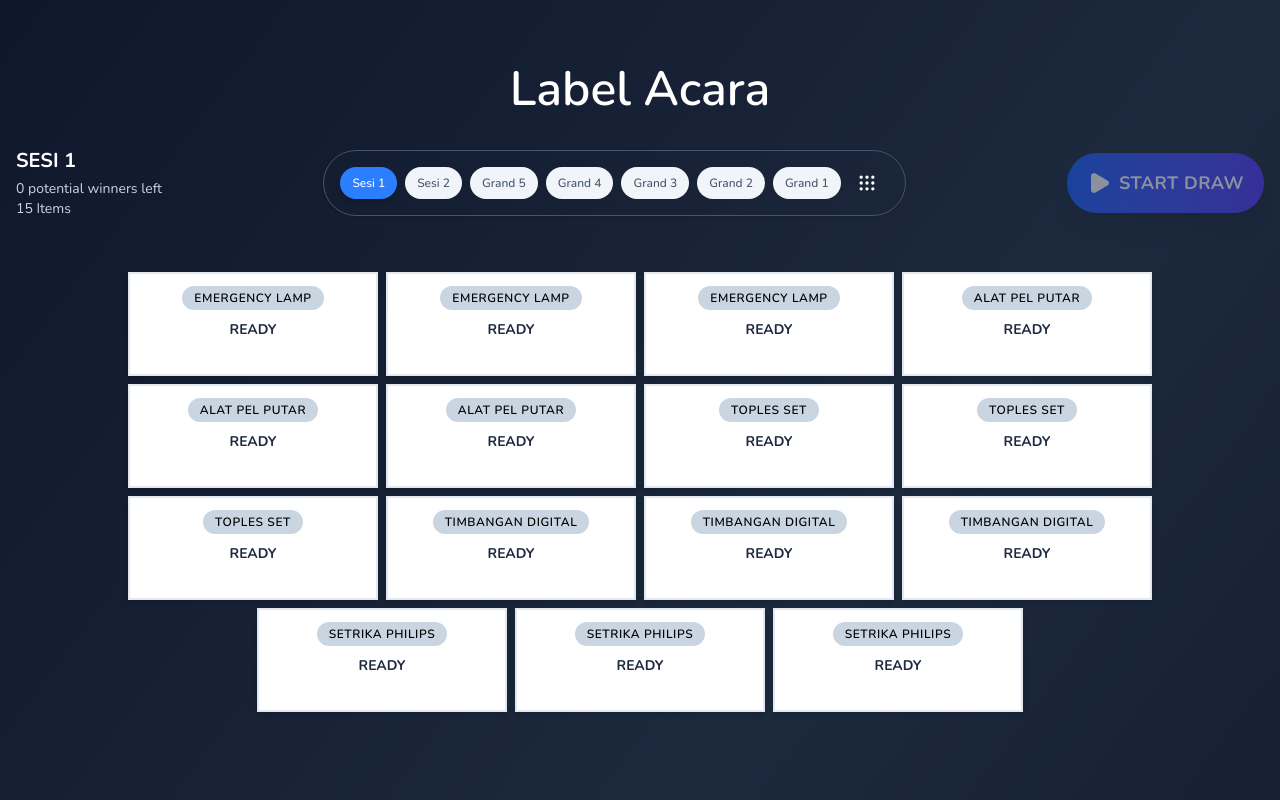
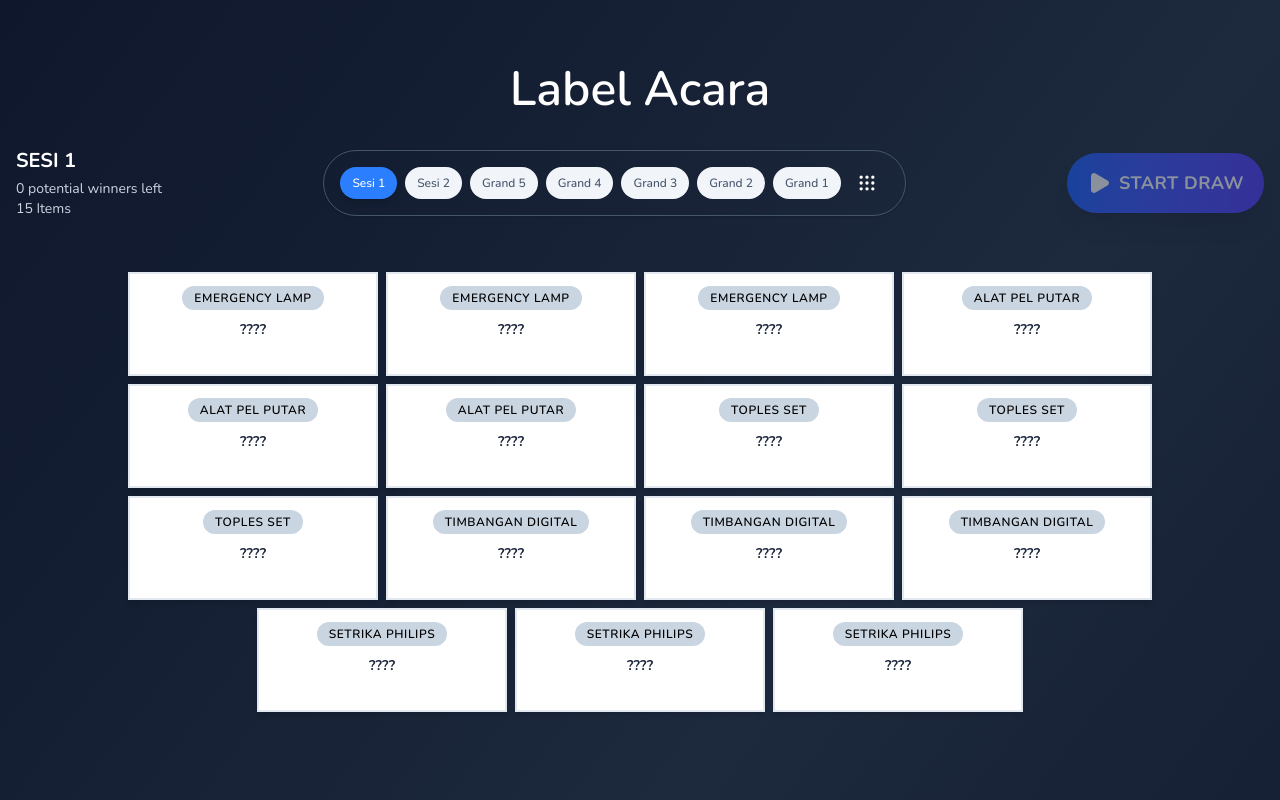
Before and after one commit to rizzzky78/prize-batch-drawer, a Next.js app: page / in a window 1280 px wide. Shown: the top 800 px of the page. Built offline with nearby package versions, Linux system fonts and the light colour scheme.

Commit message:
feat: change label

```diff
--- a/src/components/DoorprizeMachine.tsx
+++ b/src/components/DoorprizeMachine.tsx
@@ -262,7 +262,7 @@ export const DoorprizeMachine = () => {
   // we want: base + maxIndex*500 = 9000
   // so: base = 9000 - maxIndex*500
   // Minimum base of 2000s just to be safe, but typically maxIndex is small (0-4) so 9000-2000=7000 is fine.
-  const dynamicBaseDuration = Math.max(2000, 9000 - maxDrawingIndex * 500);
+  const dynamicBaseDuration = Math.max(3000, 9000 - maxDrawingIndex * 500);
 
   return (
     <div className="h-screen flex flex-col w-full">
--- a/src/components/PrizeBox.tsx
+++ b/src/components/PrizeBox.tsx
@@ -57,7 +57,7 @@ export const PrizeBox = ({
       // If not rolling but has winner (persisted state), show winner
       setDisplayedName(winnerName);
     } else {
-      setDisplayedName("READY");
+      setDisplayedName("????");
     }
   }, [isRolling, winnerName, candidates, delay, baseDuration, onFinish]);
 
```
